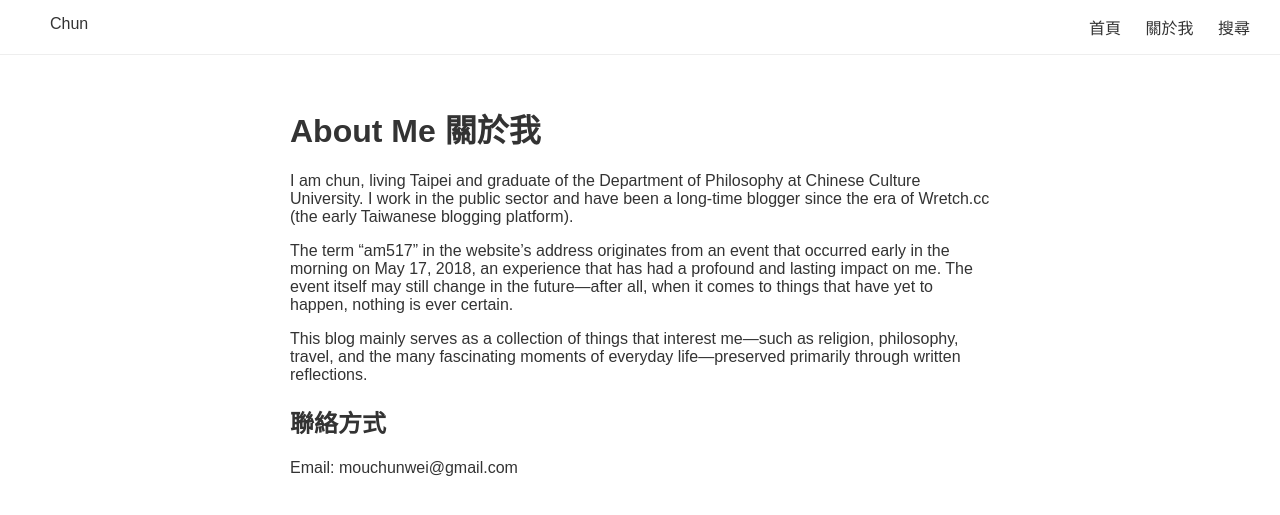
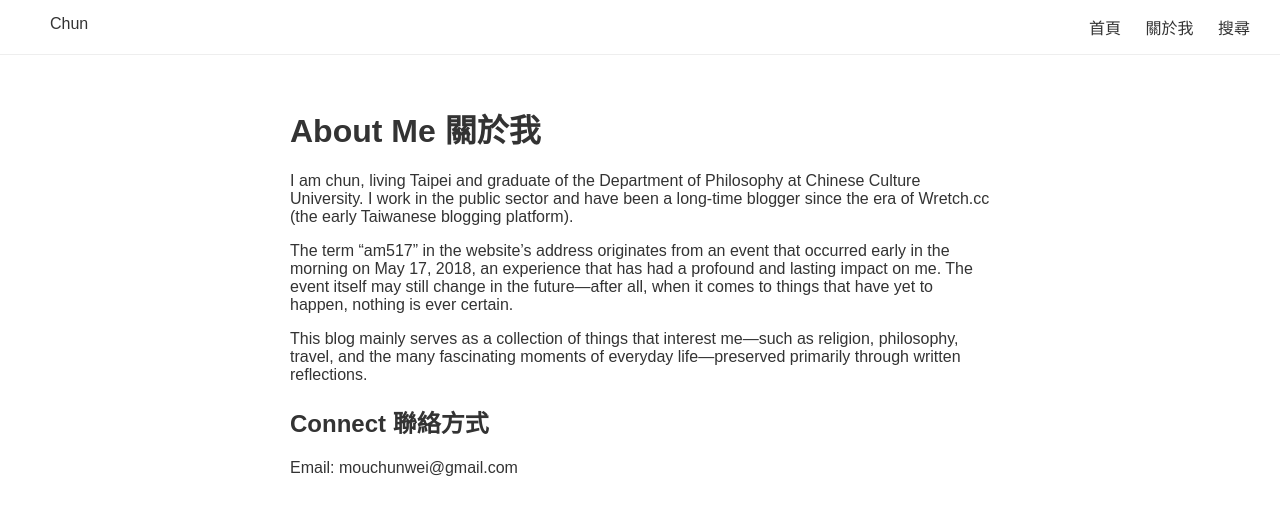
Before and after one commit to chunslifestyle/chunslifestyle.github.io, a Jekyll site: the page built from about.md, in a window 1280 px wide. Shown: the top 515 px of the page. Built offline with Jekyll 4.4.1, drawn with Linux system fonts in a browser that asks for light colours.

Commit message:
Update about.md

```diff
--- a/about.md
+++ b/about.md
@@ -13,5 +13,5 @@ permalink: /about.html
 
 <p>This blog mainly serves as a collection of things that interest me—such as religion, philosophy, travel, and the many fascinating moments of everyday life—preserved primarily through written reflections.</p>
 
-<h2>聯絡方式</h2>
+<h2>Connect 聯絡方式</h2>
 <p>Email: mouchunwei@gmail.com</p>
```
